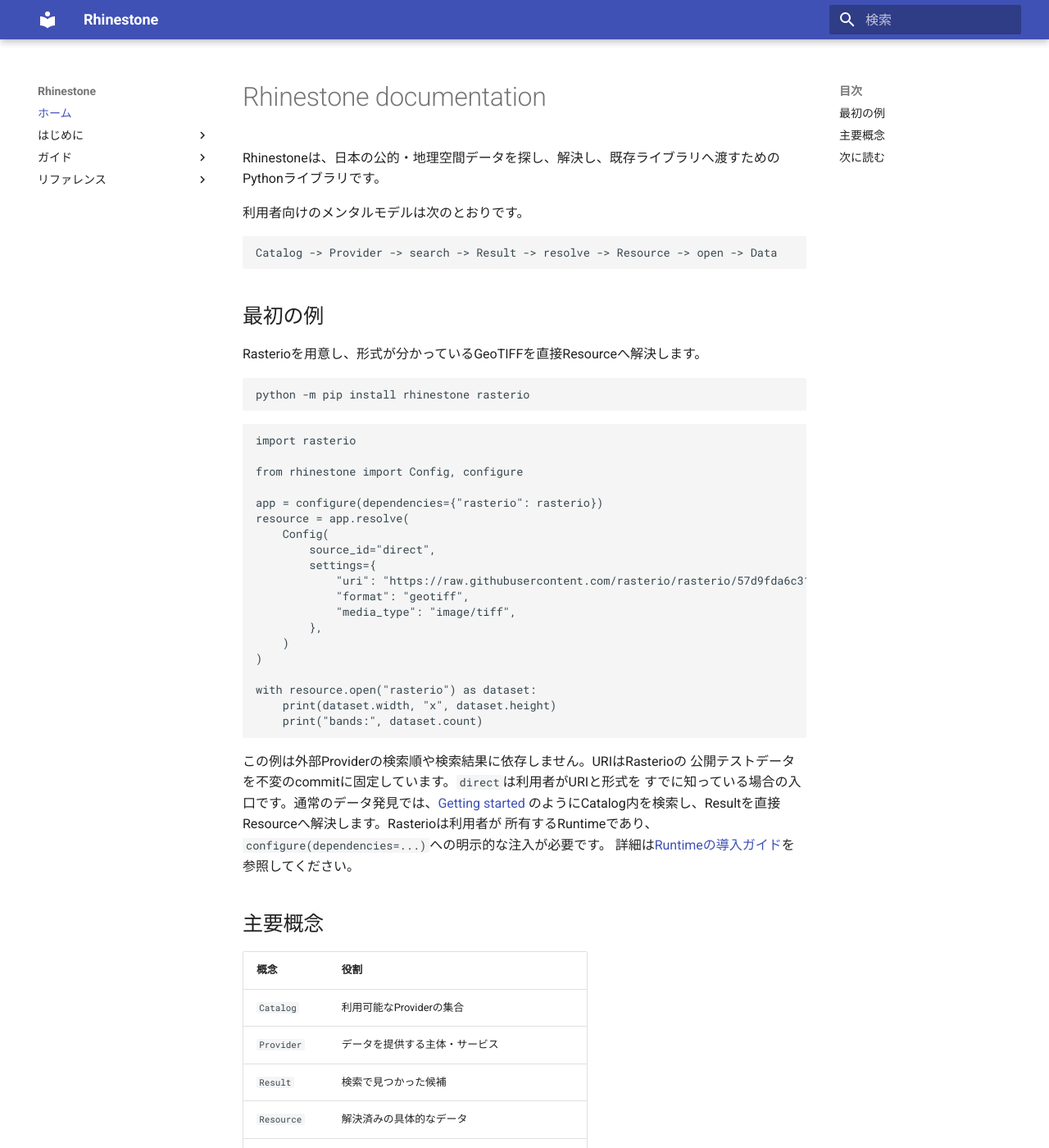
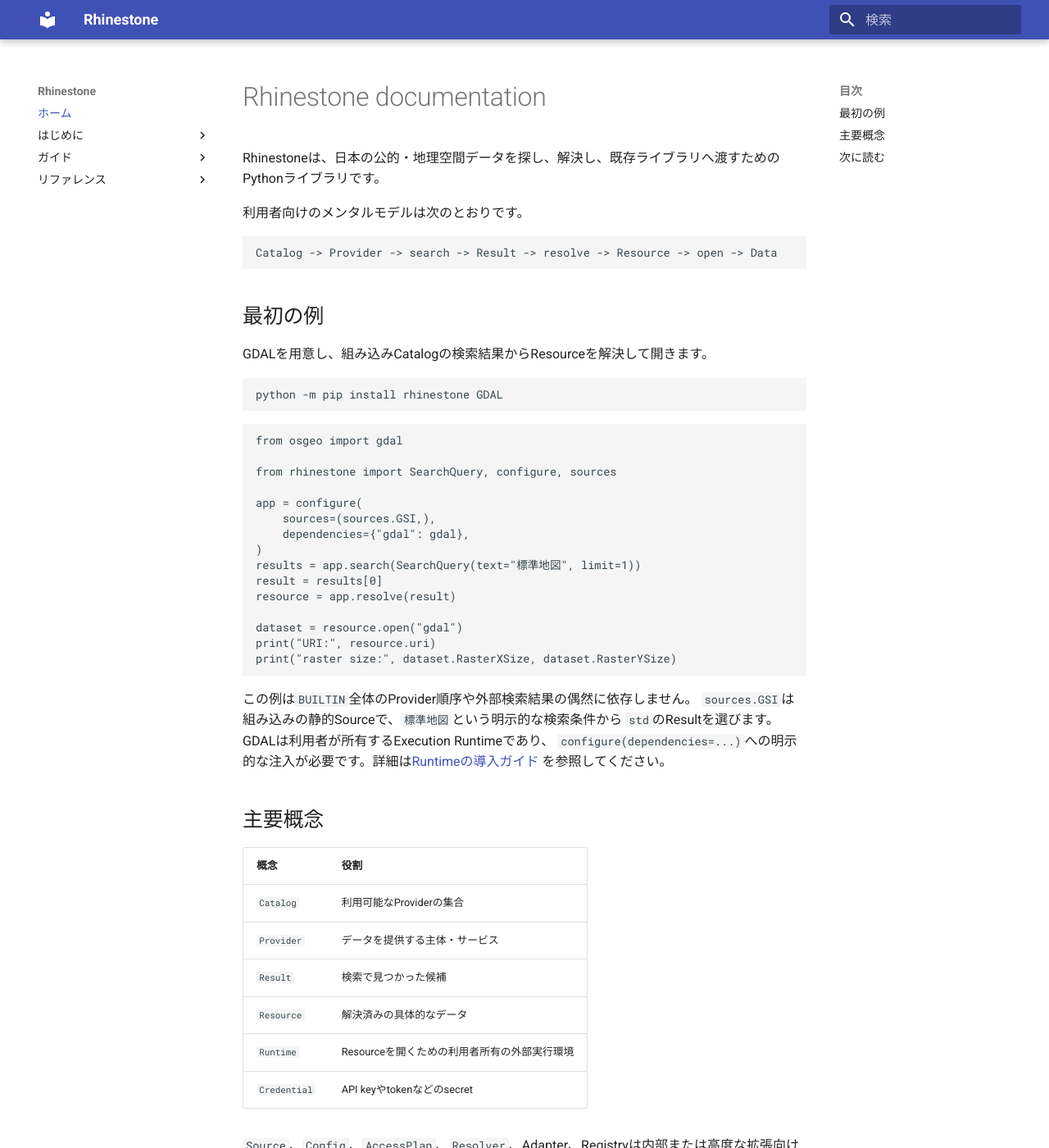
Before and after one commit to u-kitazawa/rhinestone, an MkDocs documentation site: the page built from docs/index.md, in a window 1280 px wide and 1400 px high. Shown: the whole window at 82% size. Built offline with MkDocs 1.6.1 and Material for MkDocs 9.7.7, drawn with Linux system fonts in a browser that asks for light colours.

Commit message:
docs: include search in the opening example

````diff
--- a/docs/index.md
+++ b/docs/index.md
@@ -10,40 +10,35 @@
 
 ## 最初の例
 
-Rasterioを用意し、形式が分かっているGeoTIFFを直接Resourceへ解決します。
+GDALを用意し、組み込みCatalogの検索結果からResourceを解決して開きます。
 
 ```console
-python -m pip install rhinestone rasterio
+python -m pip install rhinestone GDAL
 ```
 
 ```python
-import rasterio
+from osgeo import gdal
 
-from rhinestone import Config, configure
+from rhinestone import SearchQuery, configure, sources
 
-app = configure(dependencies={"rasterio": rasterio})
-resource = app.resolve(
-    Config(
-        source_id="direct",
-        settings={
-            "uri": "https://raw.githubusercontent.com/rasterio/rasterio/57d9fda6c31c5595ea54262f905b43c5f8419e06/tests/data/RGB.byte.tif",
-            "format": "geotiff",
-            "media_type": "image/tiff",
-        },
-    )
+app = configure(
+    sources=(sources.GSI,),
+    dependencies={"gdal": gdal},
 )
+results = app.search(SearchQuery(text="標準地図", limit=1))
+result = results[0]
+resource = app.resolve(result)
 
-with resource.open("rasterio") as dataset:
-    print(dataset.width, "x", dataset.height)
-    print("bands:", dataset.count)
+dataset = resource.open("gdal")
+print("URI:", resource.uri)
+print("raster size:", dataset.RasterXSize, dataset.RasterYSize)
 ```
 
-この例は外部Providerの検索順や検索結果に依存しません。URIはRasterioの
-公開テストデータを不変のcommitに固定しています。`direct`は利用者がURIと形式を
-すでに知っている場合の入口です。通常のデータ発見では、[Getting started](getting-started.md)
-のようにCatalog内を検索し、Resultを直接Resourceへ解決します。Rasterioは利用者が
-所有するRuntimeであり、`configure(dependencies=...)`への明示的な注入が必要です。
-詳細は[Runtimeの導入ガイド](runtimes.md)を参照してください。
+この例は`BUILTIN`全体のProvider順序や外部検索結果の偶然に依存しません。
+`sources.GSI`は組み込みの静的Sourceで、`標準地図`という明示的な検索条件から
+`std`のResultを選びます。GDALは利用者が所有するExecution Runtimeであり、
+`configure(dependencies=...)`への明示的な注入が必要です。詳細は[Runtimeの導入ガイド](runtimes.md)
+を参照してください。
 
 ## 主要概念
 
````
Also changed, not shown: 1 other file.
